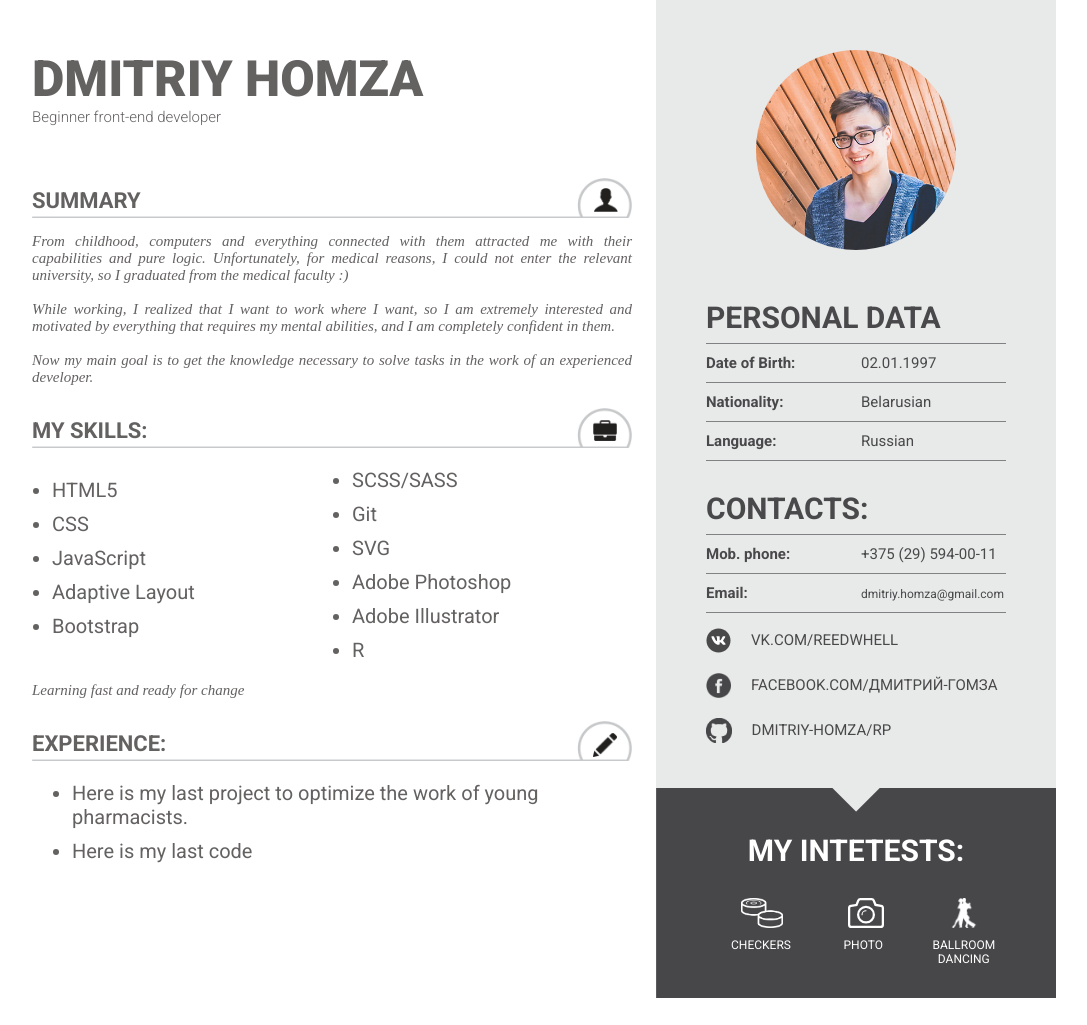
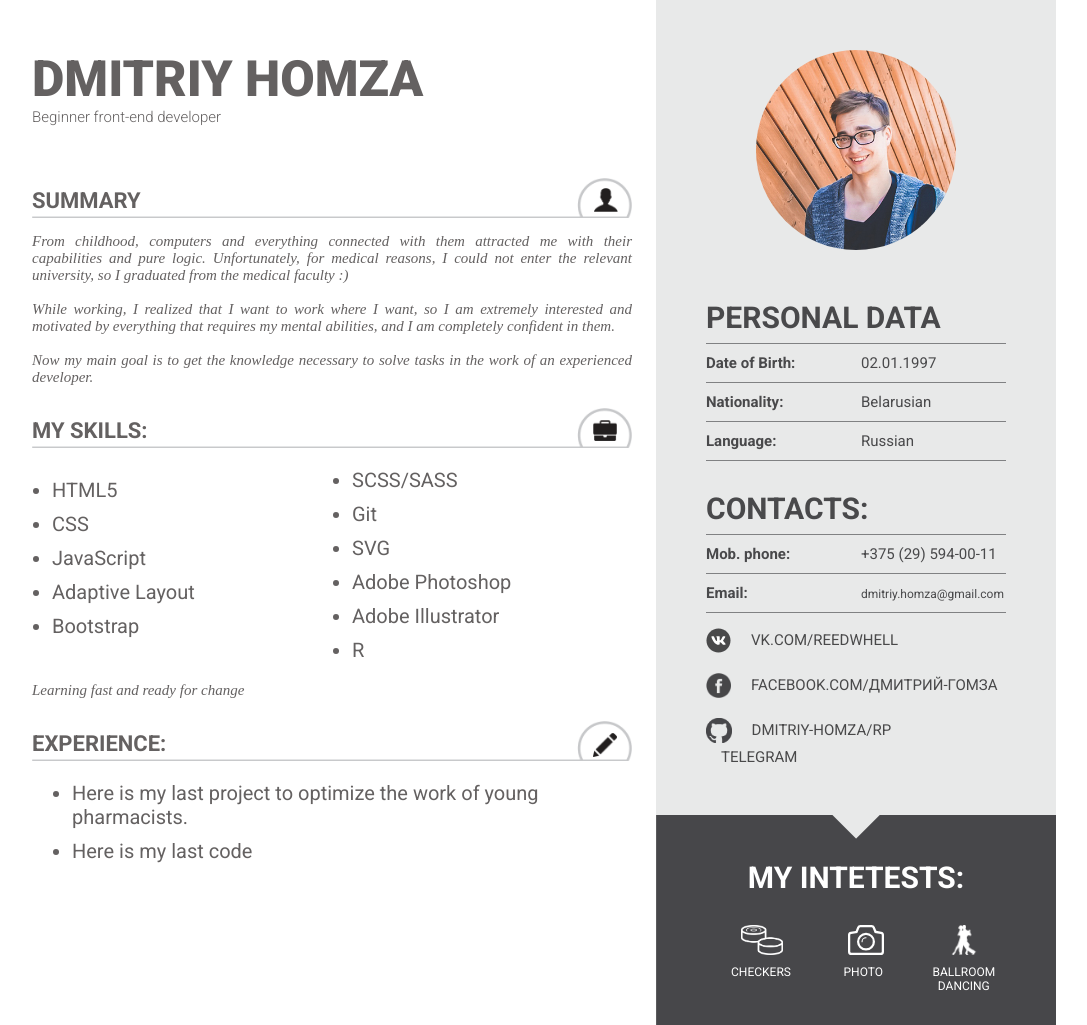
Before and after one commit to dmitriy-homza/rsschool-cv, a plain HTML site: page index.html in a window 1280 px wide. Shown: the whole page, without its empty margins (96-1183 px from the left). Before the commit the page ends 998 px from the top, so only its background shows below. Drawn offline with Linux system fonts and the light colour scheme.

Commit message:
Update index.html

```diff
--- a/index.html
+++ b/index.html
@@ -32,6 +32,7 @@
             <a class="social" href="https://www.facebook.com/people/%D0%94%D0%BC%D0%B8%D1%82%D1%80%D0%B8%D0%B9-%D0%93%D0%BE%D0%BC%D0%B7%D0%B0/100015421290493" target="_blank">facebook.com/Дмитрий-Гомза</a>
             <a href="https://github.com/dmitriy-homza/rp" target="_blank"><img src="th/git.png" alt="Иконка Гит" class="social"></a>
             <a class="social" href="https://github.com/dmitriy-homza/" target="_blank">dmitriy-homza/rp</a><br>
+                    <a class="social" href="https://t.me/dmitriy_rwl" target="_blank">Telegram</a><br>
       </div>
       <div class="interest">
         <h3>My intetests:</h3>
```
